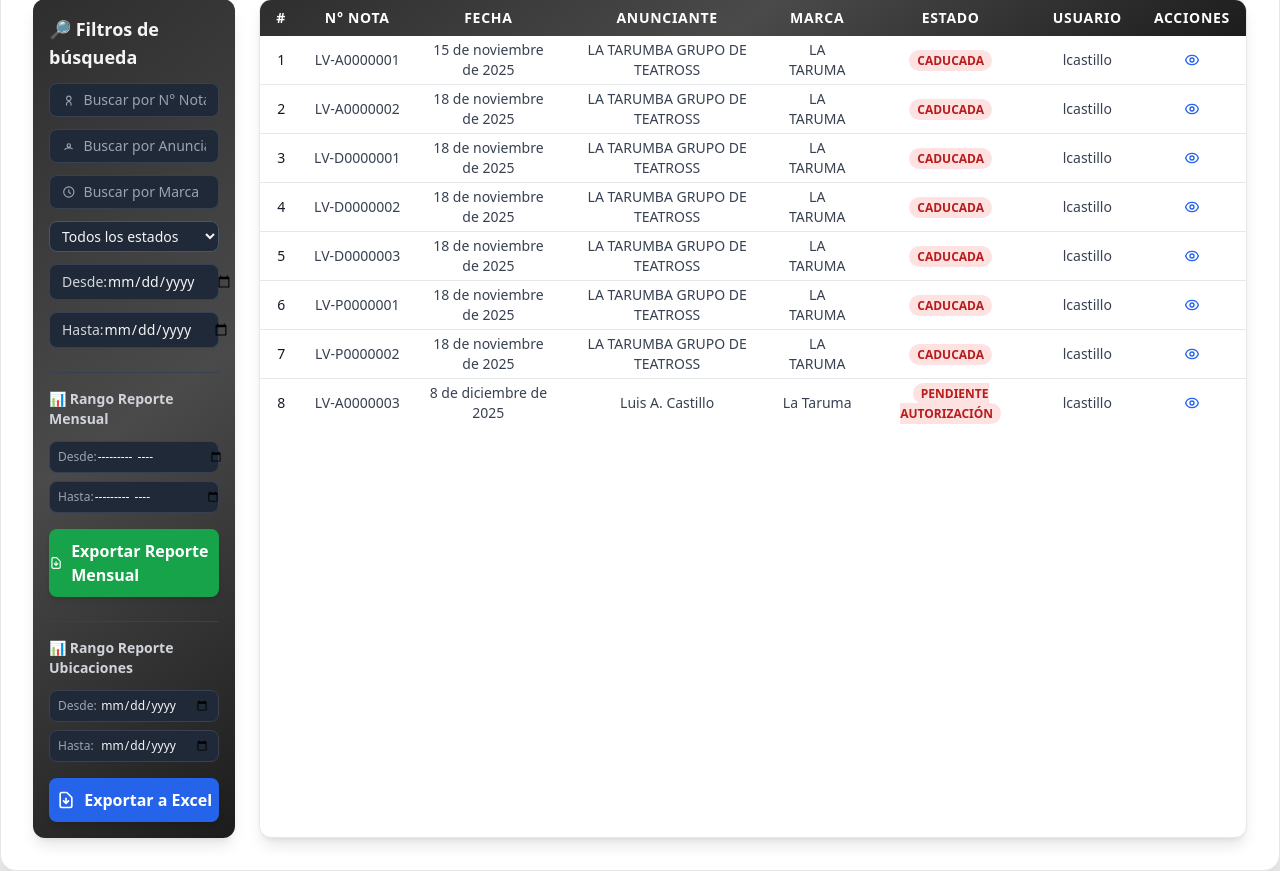
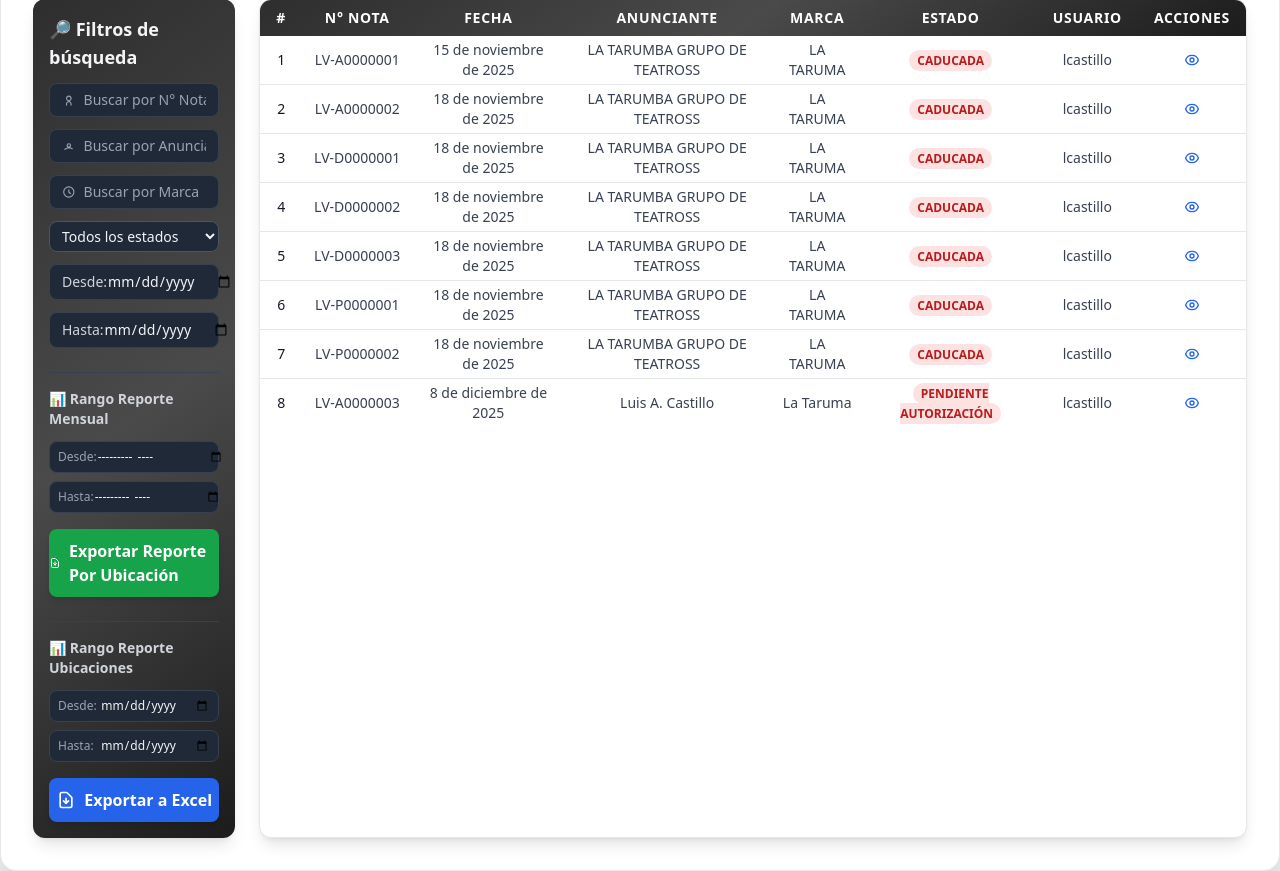
Before and after one commit to lcastillo1486/LimaVisual, a Django app: page /mis-pedidos/ in a window 1280 px wide. Shown: the part 218-1089 px from the top of the page. Run offline with Django 4.2, Linux system fonts and the light colour scheme; a user stored in the database is signed in; data comes from the database, SQL or seed files in the repository; some libraries are stand-ins or nearby versions.

Commit message:
nombre_boton_exportar_por ubi

```diff
--- a/pedidos/templates/mis_np.html
+++ b/pedidos/templates/mis_np.html
@@ -146,7 +146,7 @@
                             <path stroke-linecap="round" stroke-linejoin="round" stroke-width="2"
                                 d="M12 10v6m0 0l-3-3m3 3l3-3m2 8H7a2 2 0 01-2-2V5a2 2 0 012-2h5.586a1 1 0 01.707.293l5.414 5.414a1 1 0 01.293.707V19a2 2 0 01-2 2z" />
                         </svg>
-                        Exportar Reporte Mensual
+                        Exportar Reporte Por Ubicación
                     </a>
                 </div>
 
```
